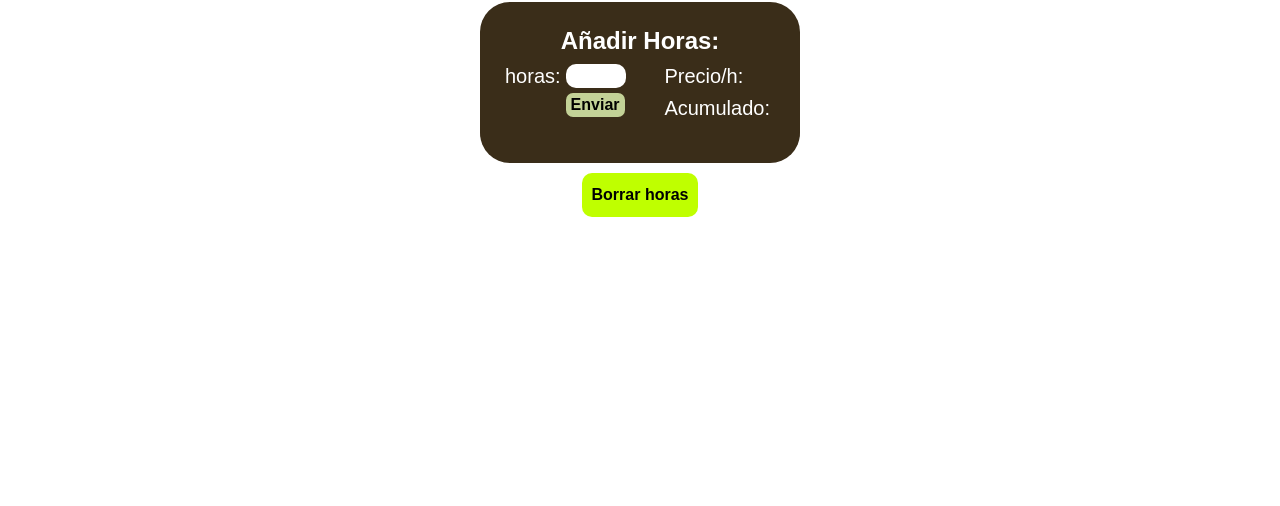
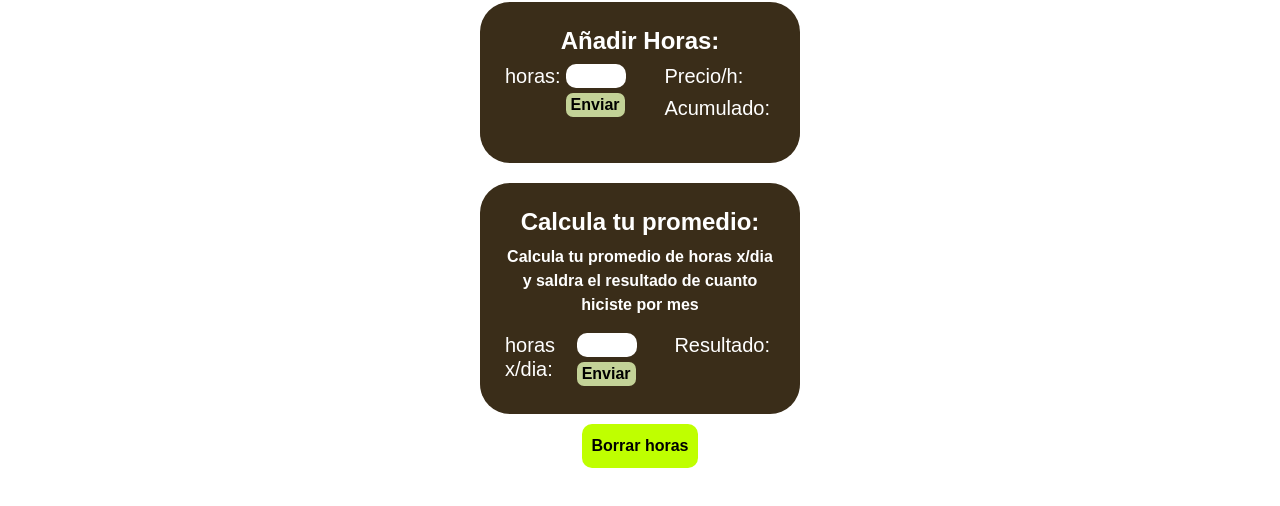
Before and after one commit to Pfranco231/Hours-, a website: page hours.html in a window 1280 px wide. Shown: the part 118-624 px from the top of the page. Drawn offline with nearby package versions, Linux system fonts and the light colour scheme.

Commit message:
Hours+ version v1.5

```diff
--- a/hours.html
+++ b/hours.html
@@ -43,6 +43,28 @@
         </div>
         <center><h5 id="resultado" style="margin-top: 10px;"></h5></center>
     </div>
+    <div style="background-color: #3a2d19; padding: 25px; color: white; width: 320px; margin: 0 auto; border-radius: 30px; margin-top: 20px;">
+        <center><h4><strong>Calcula tu promedio:</strong></h4></center>
+        <center><p>Calcula tu promedio de horas x/dia y saldra el resultado de cuanto hiciste por mes</p></center>
+        <div style="display: flex; justify-content: center;">
+            <div style="display: flex; justify-content: center;">
+                <div style="display: flex; margin-right: 15px;">
+                    <h5 style="margin-right: 5px;">horas x/dia:</h5>
+                    <form>
+                        <input type="number" id="hours-days" style="width: 60px; border-radius: 10px; margin-right: 5px; border: none;">
+                        <button type="button" onclick="obtenervalor3()" style="border-radius: 7px; background-color: #c3d297; border: none; padding-left: 5px; padding-right: 5px; margin-top: 5px;">Enviar</button>
+                    </form>
+                </div>
+                <div>
+                    <div style="display: flex;">
+                        <h5 style="margin-right: 5px;">Resultado:</h5>
+                        <h5><strong id="resultado-xmes"></strong></h5>
+                    </div>
+                </div>
+
+            </div>
+        </div>
+    </div>
     <center>
         <button type="button" onclick="resetear()" style="border-radius: 10px; background-color: #bfff00; border: none; padding: 10px; margin-top: 10px; color: black;">Borrar horas</button>
     </center>
@@ -73,6 +95,18 @@
             }, 500);
         }
 
+        function obtenervalor3() {
+            const nuevoNumero = parseFloat(document.getElementById('hours-days').value);
+            const resul_display = document.getElementById("resultado-xmes")
+
+
+            const multiplicar = nuevoNumero * 5;
+            const multiplicar2 = multiplicar * 4;
+
+            resul_display.innerText = multiplicar2;
+
+        }
+
         function resetear() {
             localStorage.setItem("horas", 0)
             location.reload();
```
